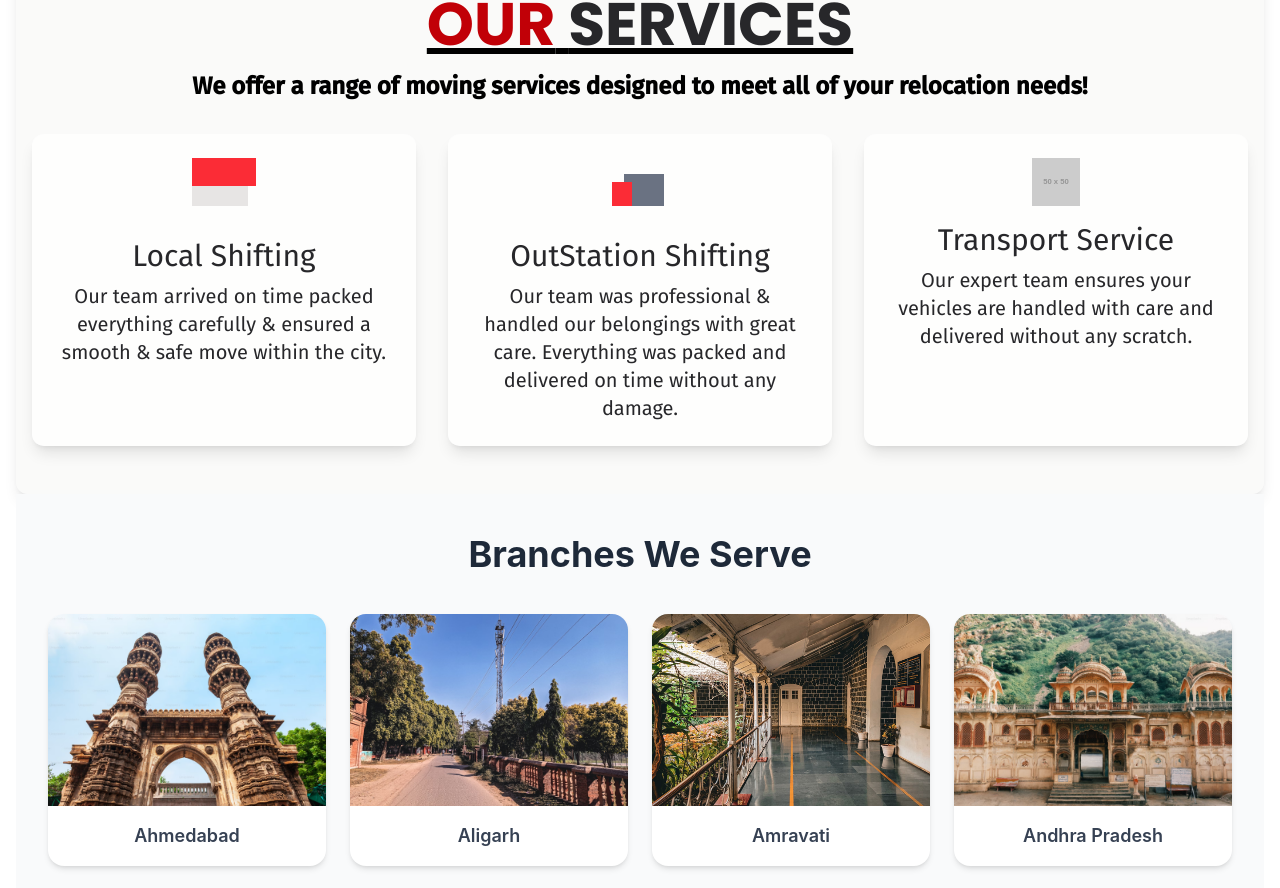
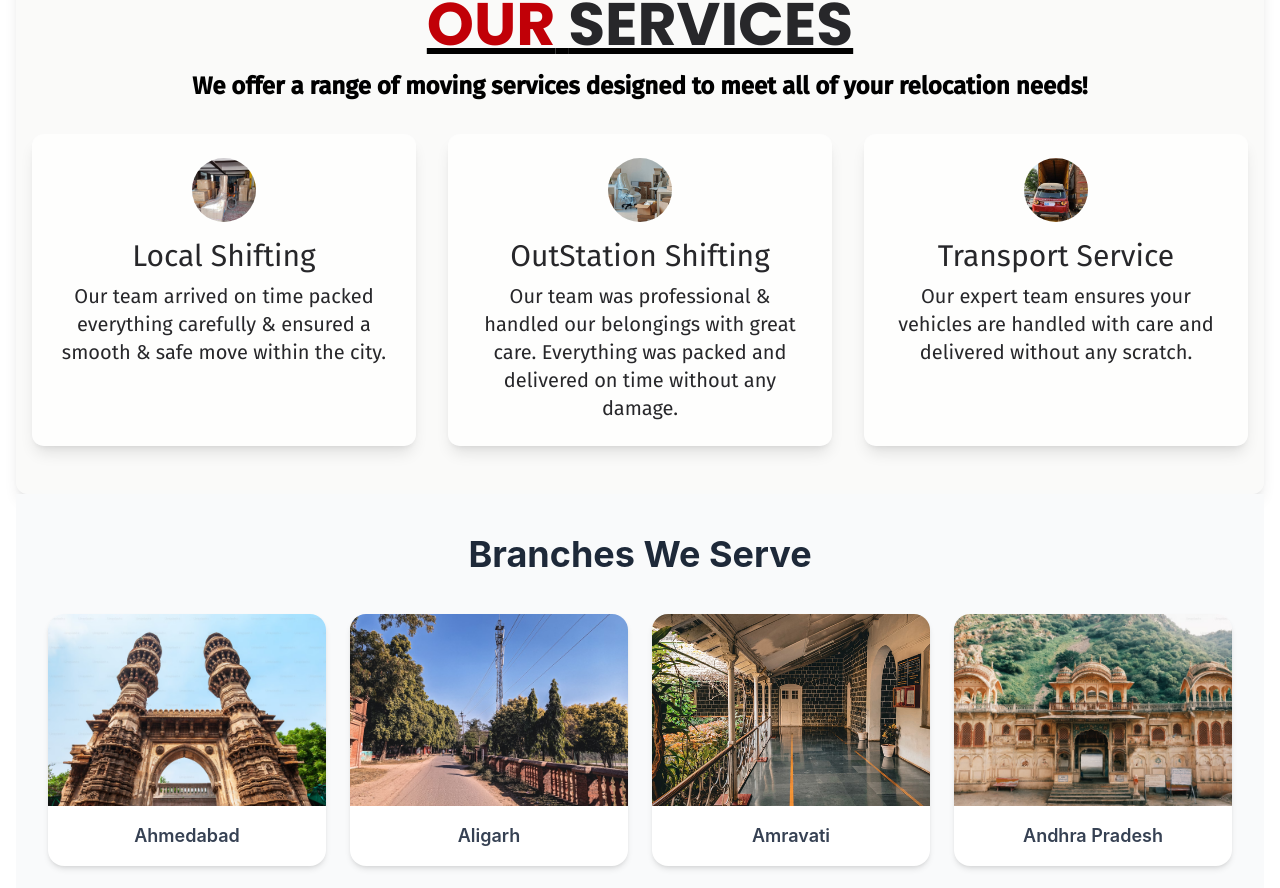
Before and after one commit to ramasubramanian6/p-mm, a React (Vite) app: page / in a window 1280 px wide. Shown: the part 1335-2223 px from the top of the page. Built offline with nearby package versions, Linux system fonts and the light colour scheme.

Commit message:
add imnages

```diff
--- a/src/pages/Home.jsx
+++ b/src/pages/Home.jsx
@@ -75,7 +75,7 @@ function Home() {
             style={{ transform: `translateX(-${currentSlide * 100}%)` }}
           >
             {slides.map((slide, index) => (
-              <div key={index} className="w-full flex-shrink-0 relative">
+              <div key={index} className="w-full flex-shrink-0 relative h-[565px]">
                 <img
                   src={slide}
                   alt={`Slide ${index + 1}`}
@@ -189,13 +189,11 @@ function Home() {
           <div className="grid grid-cols-1 md:grid-cols-3 gap-8">
             {/* Service Card 1: Local Shifting */}
             <div className="bg-white/75 rounded-xl shadow-lg p-6 flex flex-col items-center text-center">
-              {/* Icon Placeholder */}
-              <div className="w-16 h-16 relative mb-4">
-                {/* Complex icon, simplified for example */}
-                <div className="w-14 h-12 bg-stone-200" />
-                <div className="w-9 h-7 bg-red-500 absolute top-0" />
-                <div className="w-9 h-7 bg-red-500 absolute top-0 right-0" />
-              </div>
+              <img
+                src={homeimage}
+                alt="Local Shifting"
+                className="w-16 h-16 object-cover mb-4 rounded-full"
+              />
               <h3 className="text-zinc-800 text-2xl md:text-3xl font-normal font-['Fira_Sans'] mb-2">
                 Local Shifting
               </h3>
@@ -204,16 +202,13 @@ function Home() {
                 smooth & safe move within the city.
               </p>
             </div>
-
-
             {/* Service Card 2: OutStation Shifting */}
             <div className="bg-white/75 rounded-xl shadow-lg p-6 flex flex-col items-center text-center">
-              {/* Icon Placeholder */}
-              <div className="w-16 h-16 relative mb-4 overflow-hidden">
-                {/* Complex icon, simplified for example */}
-                <div className="w-10 h-8 bg-gray-500 absolute top-4 left-4" />
-                <div className="w-5 h-6 bg-red-500 absolute top-6 left-1" />
-              </div>
+              <img
+                src={office}
+                alt="OutStation Shifting"
+                className="w-16 h-16 object-cover mb-4 rounded-full"
+              />
               <h3 className="text-zinc-800 text-2xl md:text-3xl font-normal font-['Fira_Sans'] mb-2">
                 OutStation Shifting
               </h3>
@@ -223,13 +218,12 @@ function Home() {
                 damage.
               </p>
             </div>
-
             {/* Service Card 3: Transport Service */}
             <div className="bg-white/75 rounded-xl shadow-lg p-6 flex flex-col items-center text-center">
               <img
-                className="w-12 h-12 mb-4"
-                src="https://placehold.co/50x50"
-                alt="Transport Icon"
+                src={vehicle}
+                alt="Transport Service"
+                className="w-16 h-16 object-cover mb-4 rounded-full"
               />
               <h3 className="text-zinc-800 text-2xl md:text-3xl font-normal font-['Fira_Sans'] mb-2">
                 Transport Service
```
